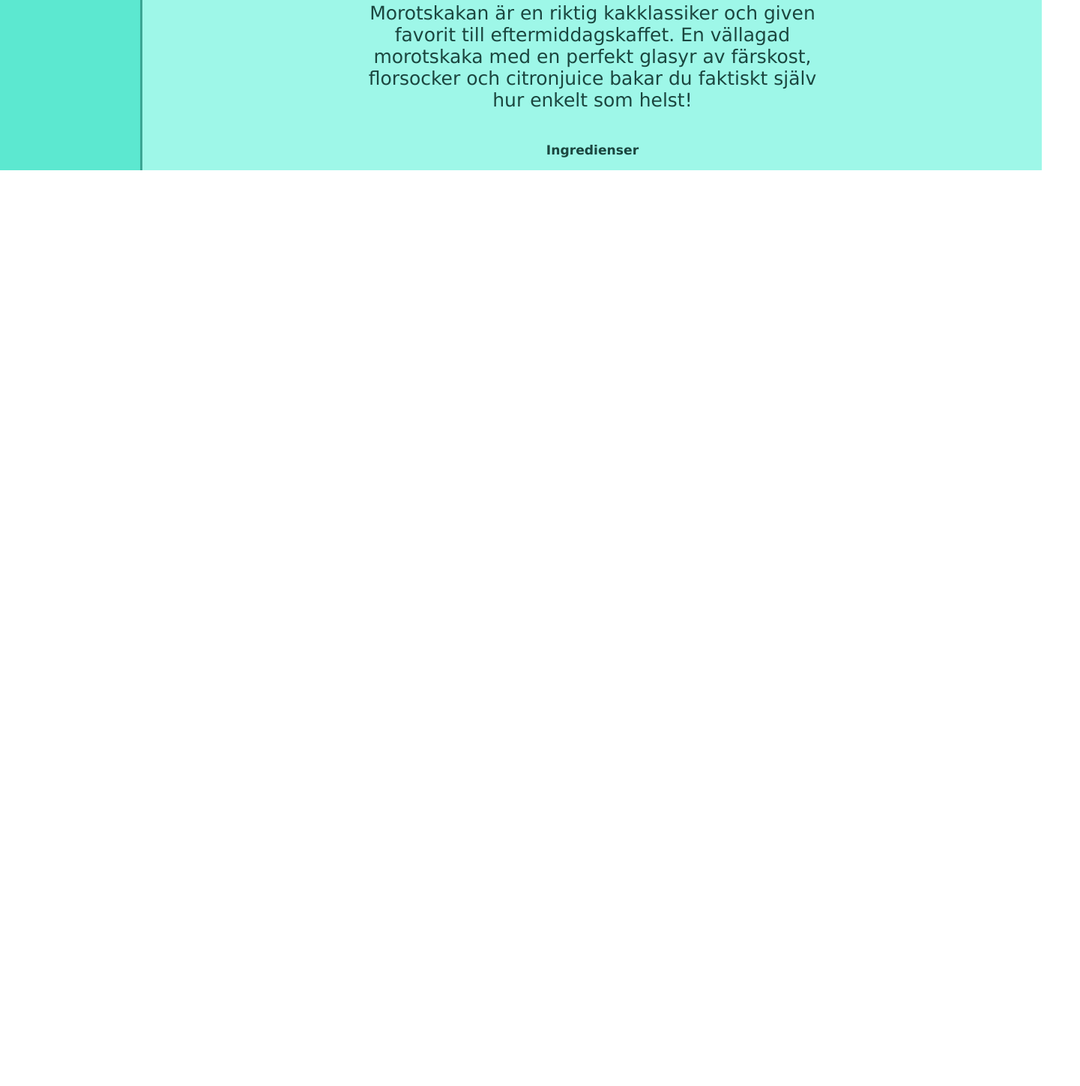
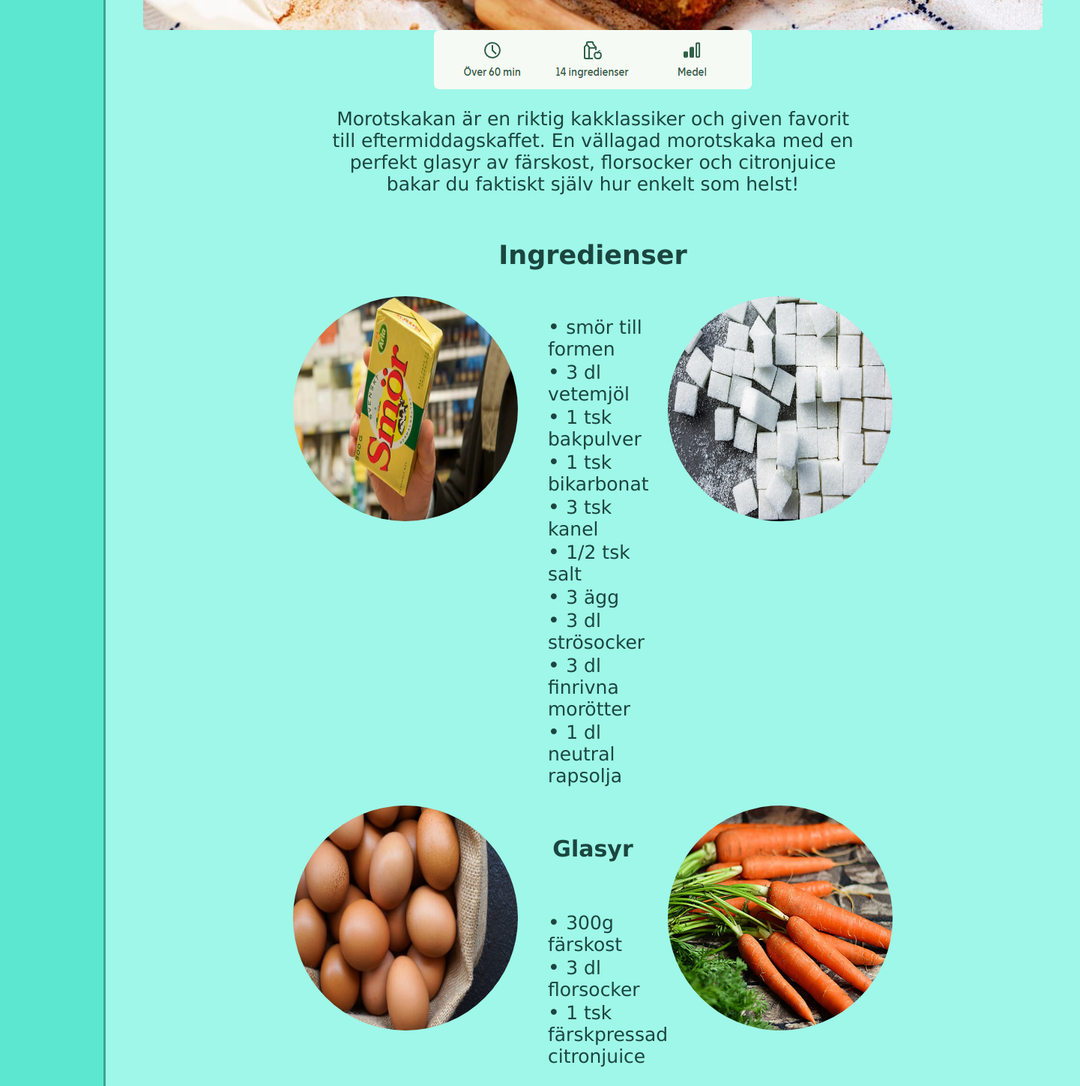
Before and after one commit to te22A-Andersson-Axel/lek-6, a plain HTML site: page index.html in a window 1280 px wide. Shown: the part 902-2350 px from the top of the page at 75% size, 1441 px wide, since content can reach past the window. Before the commit the page ends 1129 px from the top, so only its background shows below. Drawn offline with Linux system fonts and the light colour scheme.

Commit message:
la till ingredienser till receptet och bilder på ingredienserna

```diff
--- a/index.html
+++ b/index.html
@@ -15,9 +15,51 @@
             <img class="grej" src="webbgrej.png" alt="">
             <p>Morotskakan är en riktig kakklassiker och given favorit till eftermiddagskaffet. En vällagad morotskaka med en perfekt glasyr av färskost, florsocker och citronjuice bakar du faktiskt själv hur enkelt som helst!</p>
             <H3>Ingredienser</H3>
+            <div class="ingredienser1">
+                <div class="smor"><img src="nysmor.webp" alt=""></div>
+                <div class="ingr">
+                    <ul class="ingr2">
+                        <li>smör till formen</li>
+                        <li>3 dl vetemjöl</li>
+                        <li>1 tsk bakpulver</li>
+                        <li>1 tsk bikarbonat</li>
+                        <li>3 tsk kanel</li>
+                        <li>1/2 tsk salt</li>
+                        <li>3  ägg</li>
+                        <li>3 dl strösocker</li>
+                        <li>3 dl finrivna morötter</li>
+                        <li>1 dl neutral rapsolja</li>
+                    </ul>
+                </div>
+                <div class="socker"><img src="nysocker.jpg" alt=""></div>
+            </div>
+            <div class="ingredienser2">
+                <div class="egg"><img src="nyegg.jpg" alt=""></div>
+                <div class="glasyr">
+                    <H4>Glasyr</H4>
+                    <ul>
+                        <li>300g färskost</li>
+                        <li>3 dl florsocker</li>
+                        <li>
+                            1 tsk färskpressad<br />
+                            citronjuice
+                        </li>
+                    </ul>
+                </div>
+                <div class="morot"><img src="nymorot.jpg" alt=""></div>
+            </div>
         </main>
         <nav>
-            <p>asdasdsdasdasdasdasd</p>
+            <div class="saker">
+                <div class="inst"><h3>Inställningar</h3></div>
+                <div class="recept">
+                    <H3>Andra recept:</H3>
+                    <p>Chokladbollar recept</p>
+                    <p>Princesstårta recept</p>
+                    <p>Janssons frestelse recept</p>
+                </div>
+                <div class="omoss"><H3>Om oss</H3></div>
+            </div>
         </nav>
     </div>
 </body>
--- a/style.css
+++ b/style.css
@@ -37,7 +37,84 @@ main {
     text-align: center;
 }
 
+main H4 {
+    font-size: 30px;
+}
 
+main a{
+    text-decoration: none;
+    color: black;
+    font-size: 25px;
+    text-align: center;
+    padding-top: 150px;
+}
+
+main H2 {
+    text-align: center;
+    font-size: 45px;
+    padding-top: 75px;
+}
+
+main H3 {
+    text-align: center;
+    font-size: 35px;
+}
+
+main img {
+    margin-left: auto;
+    margin-right: auto;
+    border-radius: 7px;
+}
+main H1 {
+    padding-top: 60px;
+    font-size: 45px;
+}
+
+ul {
+    display: inline-block;
+    text-align: left;
+    list-style: none;
+    font-size: 25px;
+}
+
+ol {
+    text-align: left;
+}
+
+.ingredienser1 {
+    display: flex;
+    justify-content: space-between;
+    padding: 0px 250px;
+    text-align: center;
+}
+
+.ingredienser2 {
+    display: flex;
+    justify-content: space-between;
+    padding: 0px 250px;
+    text-align: center;
+}
+
+
+.ingredienser1 img {
+    height: 300px;
+    width: 300px;
+    padding: 0px;
+    border-radius: 50%;
+}
+
+.ingredienser2 img {
+    height: 300px;
+    width: 300px;
+    padding: 0px;
+    border-radius: 50%;
+}
+
+
+
+ul li:before{ content:"• "; font-size:20pt;}
+
+ol li{font-size: 30px; padding: 30px 0px;}
 
 .hemsida {
     display: grid;
```
